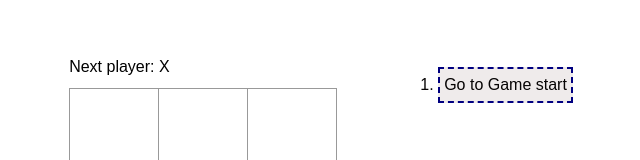
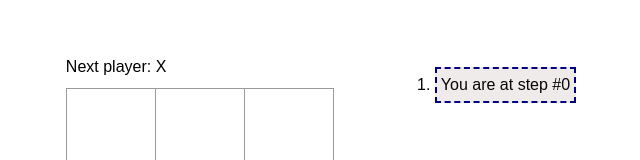
Before and after one commit to dileephq/tic-tac-toe, a React (Vite) app: page / in a window 1280 px wide. Shown: the part 195-355 px from the top of the page, without its empty margins (313-953 px from the left). Built offline with nearby package versions, Linux system fonts and the light colour scheme.

Commit message:
For the current move only, show You are at move # instead of a button

```diff
--- a/src/App.tsx
+++ b/src/App.tsx
@@ -16,7 +16,11 @@ function GameStep({ step, onStepClicked, currentStep }: GameStepProps) {
       className="game-step"
       style={{ border: currentStep === step ? '2px dashed navy' : '' }}
     >
-      {step === 0 ? 'Go to Game start' : `Go to step #${step}`}
+      {currentStep === step
+        ? `You are at step #${step}`
+        : step === 0
+          ? 'Go to Game start'
+          : `Go to step #${step}`}
     </li>
   )
 }
```
